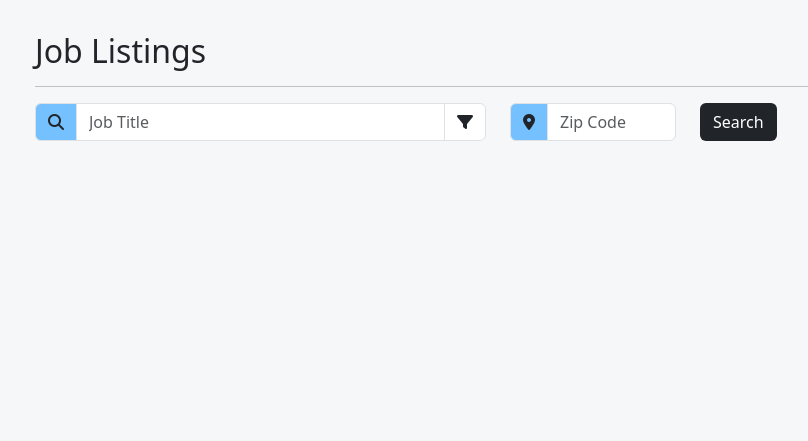
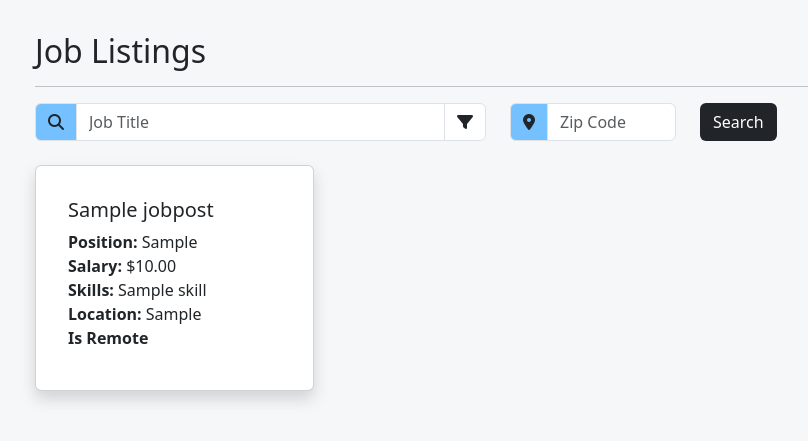
Before and after one commit to CS2340Group5/Project2, a Django app: page /posts/ in a window 1280 px wide. Shown: the part 72-513 px from the top of the page, without its empty margins (47-855 px from the left). Run offline with Django 5.2, Linux system fonts and the light colour scheme; tables that the repository leaves empty hold one stand-in row (values such as "Sample post").

Commit message:
SCRUM-8-Job Seach w/ Filters
Added skills_string function if you need a  string representation of skills.

```diff
--- a/perfect_role/posts/admin.py
+++ b/perfect_role/posts/admin.py
@@ -1,6 +1,5 @@
 from django.contrib import admin
-from .models import Skill, Position, JobPost
+from .models import Skill, JobPost
 
 admin.site.register(Skill)
-admin.site.register(Position)
 admin.site.register(JobPost)
--- a/perfect_role/posts/models.py
+++ b/perfect_role/posts/models.py
@@ -1,12 +1,6 @@
 from django.db import models
 
 class Skill(models.Model):
-    name = models.CharField(max_length=255)
-
-    def __str__(self):
-        return self.name
-
-class Position(models.Model):
     name = models.CharField(max_length=255)
 
     def __str__(self):
@@ -22,6 +16,10 @@ class JobPost(models.Model):
     visa_sponsorship = models.BooleanField(default=False)
     location = models.CharField(max_length=5)
 
+    def skills_string(self):
+        sl = self.skills.all()
+        return ", ".join([str(s) for s in sl])
+
 
     def __str__(self):
         return str(self.id) + ' - ' + self.name
--- a/perfect_role/posts/templates/posts/index.html
+++ b/perfect_role/posts/templates/posts/index.html
@@ -39,6 +39,12 @@
                             <input type="number" class="form-control" name="salary" placeholder="Minimum Salary">
                           </div>
                         </div>
+                        <div class="col-4">
+                          <div class="input-group">
+                            <div class="input-group-text" style="background-color: #75c1ff"><i class="fa-solid fa-briefcase"></i></div>
+                            <input class="form-control" name="position" placeholder="Position">
+                          </div>
+                        </div>
                         <div class="col-auto">
                           <div class="form-check">
                             <input class="form-check-input" type="checkbox" name="visa" value="true" id="visa">
@@ -67,24 +73,34 @@
                                 </div>
                             </div>
                         </div>
-                      <button class="btn bg-dark text-white" type="button" data-bs-toggle="collapse" data-bs-target="#positionsPanel">Position</button><br /><br />
-                        <div class="collapse mt-0" id="positionsPanel">
-                            <div class="card shadow p-3 mb-4 rounded" style="width: 800px">
-                                <div class="card-body">
-                                    <b class="text-start">Positions</b>
-                                    {% for positions in template_data.positions %}
-                                    <div class="form-check">
-                                        <input class="form-check-input" type="checkbox" name="positions" value="{{ positions.name }}" id="positions{{ positions.id }}">
-                                        {{ positions.name }}
-                                    </div>
-                                    {% endfor %}
-                                </div>
-                            </div>
-                        </div>
                 </div>
               </div>
             </div>
           </form>
+          <div class="row: mt-4">
+            {% for post in template_data.postings %}
+            <div class="col-md-6 col-lg-3">
+              <div class="card shadow p-3 h-100 rounded">
+                <div class="card-body">
+                  <div class="card-title">
+                    <h5> {{ post.name }} </h5>
+                    <b>Position: </b>{{ post.position }}<br />
+                    <b>Salary: </b>${{post.salary_min}}.00<br />
+                    <b>Skills: </b>{{ post.skills_string }}<br />
+                    <b>Location: </b>{{ post.location }}<br />
+                    {% if post.visa %}
+                      <b> Has Visa Sponsorship</b><br />
+                    {% endif %}
+                    {% if post.is_remote %}
+                      <b> Is Remote </b>
+                    {% endif %}
+                  </div>
+                </div>
+              </div>
+            </div>
+            {% endfor %}
+
+          </div>
         </p>
       </div>
     </div>
--- a/perfect_role/posts/views.py
+++ b/perfect_role/posts/views.py
@@ -1,5 +1,5 @@
 from django.shortcuts import render
-from .models import JobPost, Position, Skill
+from .models import JobPost, Skill
 from .forms import JobPostForm, CustomErrorList
 from django.http import HttpResponseForbidden
 from django.shortcuts import render, redirect
@@ -21,7 +21,7 @@ def index(request):
     if skills:
         postings = postings.filter(skills__name__in=skills).distinct()
     if position:
-        postings = postings.filter(position__name=position)
+        postings = postings.filter(position__icontains=position)
     if salary_min:
         postings = postings.filter(salary_min__gte=salary_min)
     if remote:
@@ -31,9 +31,8 @@ def index(request):
     if location:
         postings = postings.filter(location=location)
 
-    template_data = {}
+    template_data = {'title': 'Job Search'}
     template_data['postings'] = postings
-    template_data['positions'] = Position.objects.all()
     template_data['skills'] = Skill.objects.all()
     return render(request, 'posts/index.html', {'template_data': template_data})
 
```
Also changed, not shown: perfect_role/accounts/migrations/0005_alter_sociallink_id.py (added), perfect_role/posts/migrations/0003_delete_position.py (added).
